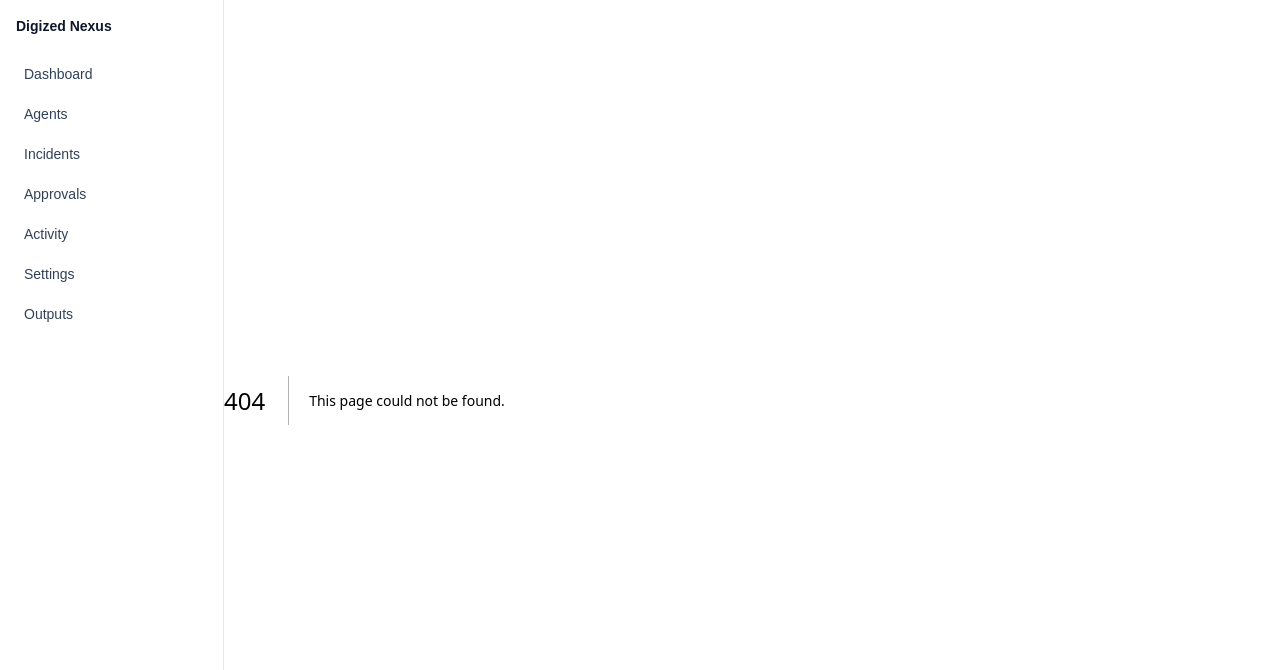
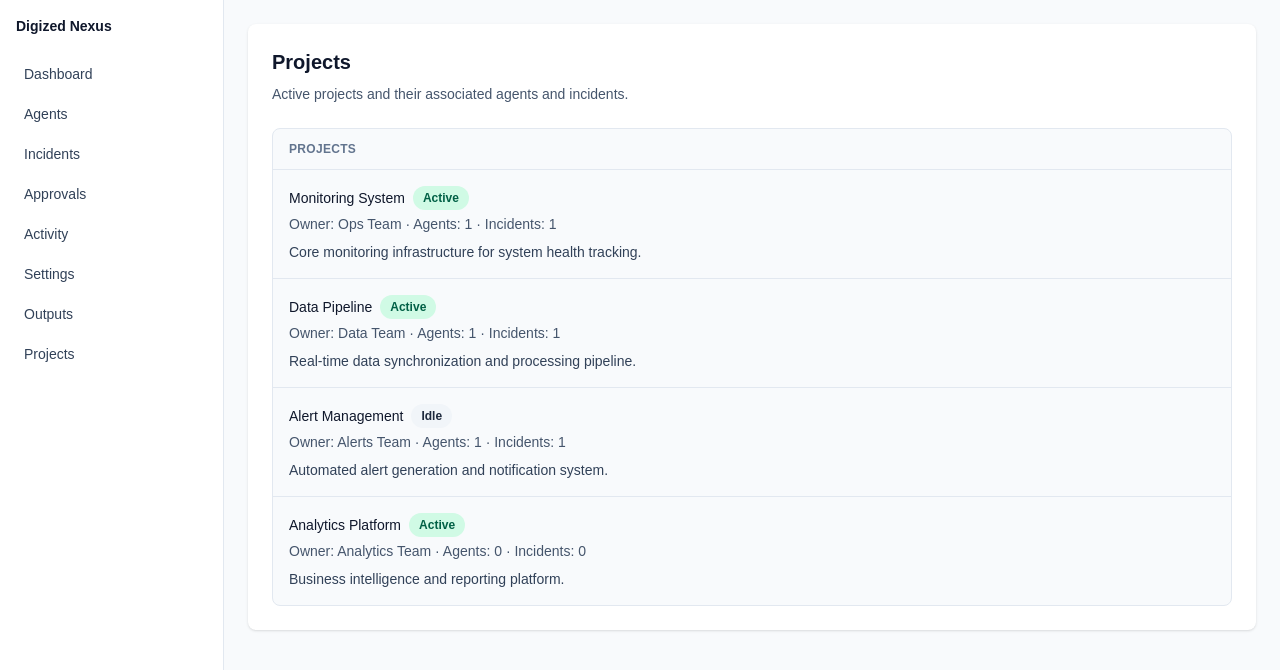
Before and after one commit to zanaknt/digized_nexus, a Next.js app in the folder digized-nexus/: page /projects in a window 1280 px wide. Before the commit this address had no page. Shown: the top 670 px of the page. Built offline with nearby package versions, Linux system fonts and the light colour scheme.

Commit message:
feat: add projects overview page with linked status summary

```diff
--- /dev/null
+++ b/digized-nexus/app/projects/page.tsx
@@ -0,0 +1,55 @@
+import PageShell from "@/src/components/layout/PageShell";
+import Badge from "@/src/components/ui/Badge";
+import { projects } from "@/src/lib/data/projects";
+
+function ProjectItem({
+  name,
+  status,
+  owner,
+  linkedAgentsCount,
+  linkedIncidentsCount,
+  description,
+}: {
+  name: string;
+  status: string;
+  owner: string;
+  linkedAgentsCount: number;
+  linkedIncidentsCount: number;
+  description: string;
+}) {
+  return (
+    <div className="border-b border-slate-200 px-4 py-4 text-sm text-slate-700 last:border-b-0">
+      <div className="flex items-start justify-between gap-4">
+        <div className="flex-1">
+          <div className="flex items-center gap-2">
+            <h3 className="font-medium text-slate-900">{name}</h3>
+            <Badge type="status" value={status} />
+          </div>
+          <div className="mt-1 text-slate-600">
+            Owner: {owner} · Agents: {linkedAgentsCount} · Incidents:{" "}
+            {linkedIncidentsCount}
+          </div>
+          <p className="mt-2 text-slate-700">{description}</p>
+        </div>
+      </div>
+    </div>
+  );
+}
+
+export default function ProjectsPage() {
+  return (
+    <PageShell
+      title="Projects"
+      subtitle="Active projects and their associated agents and incidents."
+    >
+      <div className="rounded-lg border border-slate-200 bg-slate-50">
+        <div className="border-b border-slate-200 px-4 py-3 text-xs font-semibold uppercase tracking-wide text-slate-500">
+          Projects
+        </div>
+        {projects.map((project) => (
+          <ProjectItem key={project.id} {...project} />
+        ))}
+      </div>
+    </PageShell>
+  );
+}
--- a/digized-nexus/src/components/layout/Sidebar.tsx
+++ b/digized-nexus/src/components/layout/Sidebar.tsx
@@ -45,6 +45,12 @@ export default function Sidebar() {
         >
           Outputs
         </a>
+        <a
+          href="/projects"
+          className="block rounded px-2 py-1 hover:bg-slate-100"
+        >
+          Projects
+        </a>
       </nav>
     </aside>
   );
--- /dev/null
+++ b/digized-nexus/src/lib/data/projects.ts
@@ -0,0 +1,38 @@
+export const projects = [
+  {
+    id: "project-1",
+    name: "Monitoring System",
+    status: "active",
+    owner: "Ops Team",
+    linkedAgentsCount: 1,
+    linkedIncidentsCount: 1,
+    description: "Core monitoring infrastructure for system health tracking.",
+  },
+  {
+    id: "project-2",
+    name: "Data Pipeline",
+    status: "active",
+    owner: "Data Team",
+    linkedAgentsCount: 1,
+    linkedIncidentsCount: 1,
+    description: "Real-time data synchronization and processing pipeline.",
+  },
+  {
+    id: "project-3",
+    name: "Alert Management",
+    status: "idle",
+    owner: "Alerts Team",
+    linkedAgentsCount: 1,
+    linkedIncidentsCount: 1,
+    description: "Automated alert generation and notification system.",
+  },
+  {
+    id: "project-4",
+    name: "Analytics Platform",
+    status: "active",
+    owner: "Analytics Team",
+    linkedAgentsCount: 0,
+    linkedIncidentsCount: 0,
+    description: "Business intelligence and reporting platform.",
+  },
+];
```
